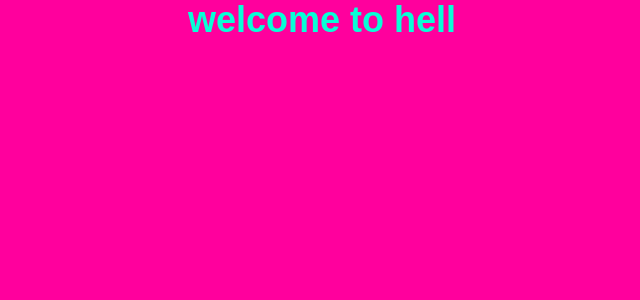
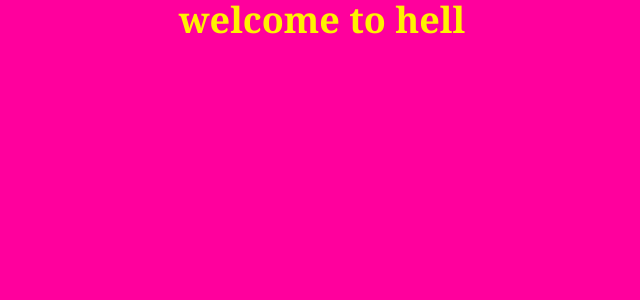
Before and after one commit to cilamou/nextjs-boilerplate_test, a Next.js app: page / in a window 1280 px wide. Shown: the top 300 px of the page, without its empty margins (318-958 px from the left). Built offline with nearby package versions, Linux system fonts and the light colour scheme.

Commit message:
page.tsx customizing

```diff
--- a/app/globals.css
+++ b/app/globals.css
@@ -2,7 +2,7 @@
 
 :root {
   --background: #ff009d;
-  --foreground: #08ffd6;
+  --foreground: #fff200;
 }
 
 @theme inline {
--- a/app/page.tsx
+++ b/app/page.tsx
@@ -2,106 +2,9 @@
 
 export default function Home() {
   return (
-//     <div className="grid grid-rows-[20px_1fr_20px] items-center justify-items-center min-h-screen p-8 pb-20 gap-16 sm:p-20 font-[family-name:var(--font-geist-sans)]">
-//       <main className="flex flex-col gap-[32px] row-start-2 items-center sm:items-start">
-//         <Image
-//           className="dark:invert"
-//           src="/next.svg"
-//           alt="Next.js logo"
-//           width={180}
-//           height={38}
-//           priority
-//         />
-//         <ol className="list-inside list-decimal text-sm/6 text-center sm:text-left font-[family-name:var(--font-geist-mono)]">
-//           {/* <li className="mb-2 tracking-[-.01em]">
-//             hfggtyjhkjhgd{" "}
-//             <code className="bg-black/[.05] dark:bg-white/[.06] px-1 py-0.5 rounded font-[family-name:var(--font-geist-mono)] font-semibold">
-//               app/page.tsx
-//             </code>
-//             .
-//           </li> */}
-//           <li className="tracking-[-.01em]">
-//             Hello World
-//           </li>
-//         </ol>
-// {/*
-//         <div className="flex gap-4 items-center flex-col sm:flex-row">
-//           <a
-//             className="rounded-full border border-solid border-transparent transition-colors flex items-center justify-center bg-foreground text-background gap-2 hover:bg-[#383838] dark:hover:bg-[#ccc] font-medium text-sm sm:text-base h-10 sm:h-12 px-4 sm:px-5 sm:w-auto"
-//             href="https://www.coolmathgames.com/"
-//             target="_blank"
-//             rel="noopener noreferrer"
-//           >
-//             <Image
-//               className="dark:invert"
-//               src="/vercel.svg"
-//               alt="Vercel logomark"
-//               width={20}
-//               height={20}
-//             />
-//             cool math
-//           </a>
-//           <a
-//             className="rounded-full border border-solid border-black/[.08] dark:border-white/[.145] transition-colors flex items-center justify-center hover:bg-[#f2f2f2] dark:hover:bg-[#1a1a1a] hover:border-transparent font-medium text-sm sm:text-base h-10 sm:h-12 px-4 sm:px-5 w-full sm:w-auto md:w-[158px]"
-//             href="https://www.coolmathgames.com/"
-//             target="_blank"
-//             rel="noopener noreferrer"
-//           >
-//             Read our docs
-//           </a>
-//         </div> */}
-//       </main>
-//       <footer className="row-start-3 flex gap-[24px] flex-wrap items-center justify-center">
-//         <a
-//           className="flex items-center gap-2 hover:underline hover:underline-offset-4"
-//           href="https://nextjs.org/learn?utm_source=create-next-app&utm_medium=appdir-template-tw&utm_campaign=create-next-app"
-//           target="_blank"
-//           rel="noopener noreferrer"
-//         >
-//           <Image
-//             aria-hidden
-//             src="/file.svg"
-//             alt="File icon"
-//             width={16}
-//             height={16}
-//           />
-//           Learn
-//         </a>
-//         <a
-//           className="flex items-center gap-2 hover:underline hover:underline-offset-4"
-//           href="https://vercel.com/templates?framework=next.js&utm_source=create-next-app&utm_medium=appdir-template-tw&utm_campaign=create-next-app"
-//           target="_blank"
-//           rel="noopener noreferrer"
-//         >
-//           <Image
-//             aria-hidden
-//             src="/window.svg"
-//             alt="Window icon"
-//             width={16}
-//             height={16}
-//           />
-//           Examples
-//         </a>
-//         <a
-//           className="flex items-center gap-2 hover:underline hover:underline-offset-4"
-//           href="https://nextjs.org?utm_source=create-next-app&utm_medium=appdir-template-tw&utm_campaign=create-next-app"
-//           target="_blank"
-//           rel="noopener noreferrer"
-//         >
-//           <Image
-//             aria-hidden
-//             src="/globe.svg"
-//             alt="Globe icon"
-//             width={16}
-//             height={16}
-//           />
-//           Go to nextjs.org →
-//         </a>
-//       </footer>
-//     </div>
 
 <div>
-  <h1 className="text-4xl font-bold text-center" >
+  <h1 className="text-4xl font-bold text-center font-serif">
     welcome to hell
   </h1>
 </div>
```
